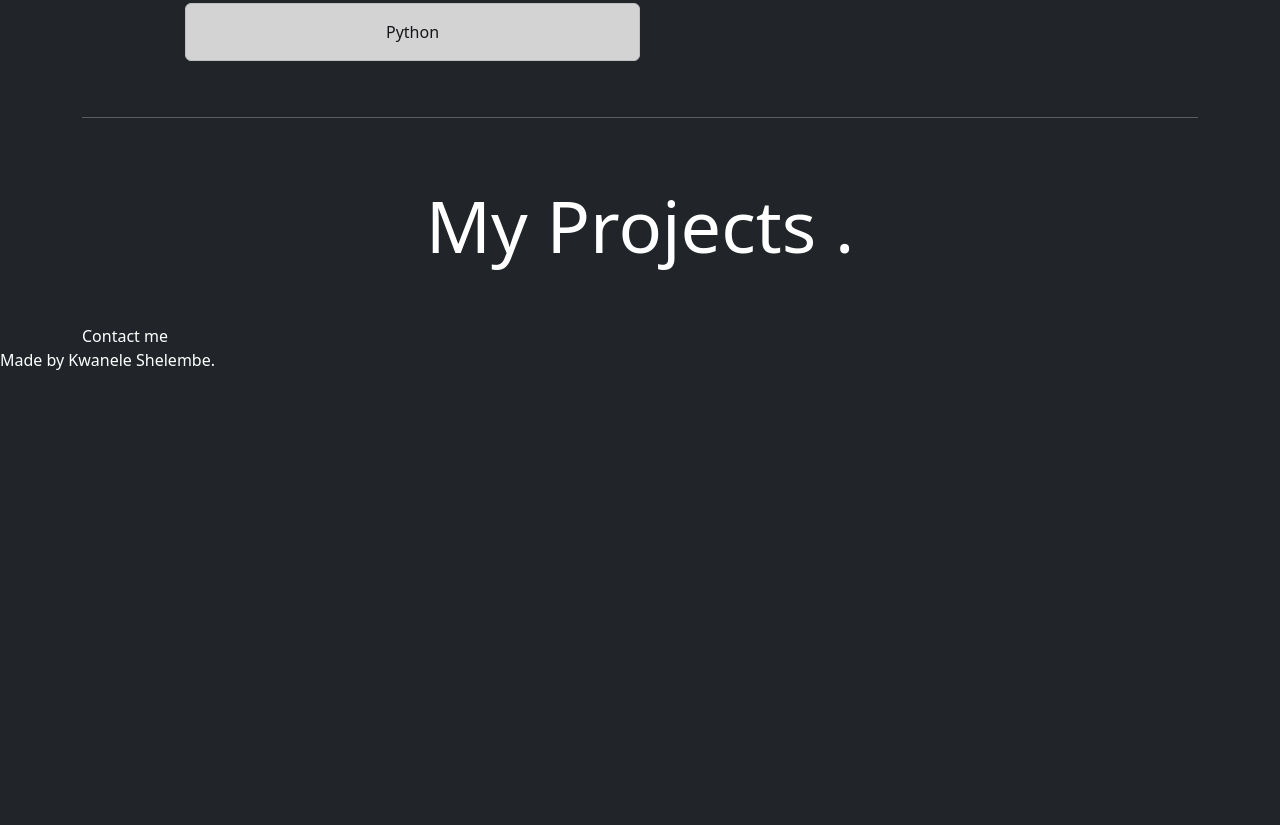
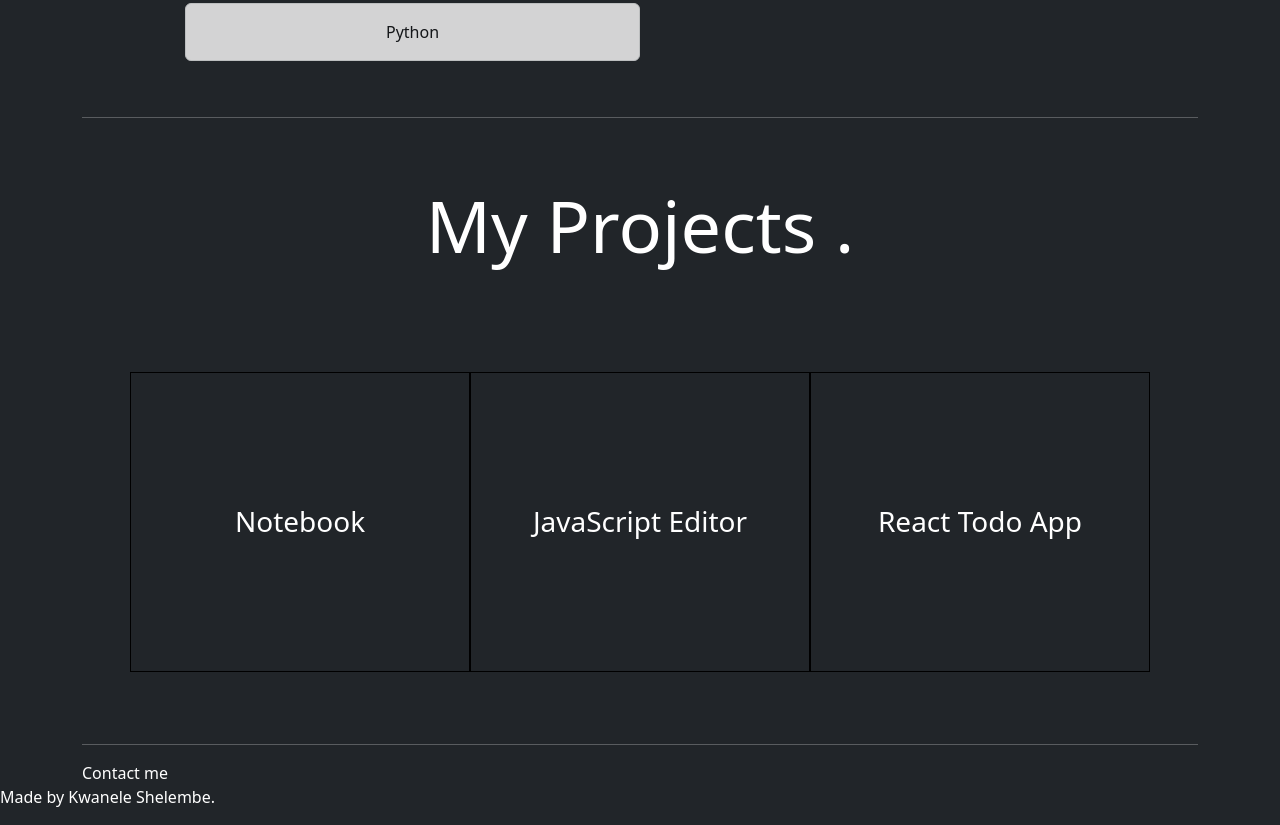
Before and after one commit to kwaneleshelembe/portfolio, a website: page index.html in a window 1280 px wide. Shown: the part 1607-2432 px from the top of the page. Before the commit the page ends 1995 px from the top, so only its background shows below. Drawn offline with Linux system fonts and the light colour scheme.

Commit message:
added projects section

```diff
--- a/css/styles.css
+++ b/css/styles.css
@@ -4,7 +4,6 @@
 	color: #aaa;
 	transition: 500ms;
 }
-
 .link:after{
 	content: "";
 	display: block;
@@ -36,3 +35,17 @@
 .about-link{
 	text-decoration: none;
 }
+
+.project{
+	height: 300px;
+	border: 1px solid #000;
+	display: flex;
+	justify-content: center;
+	align-items: center;
+	text-decoration: none;
+	transition: 500ms;
+}
+
+.project:hover{
+	color: #eee;
+}
--- a/index.html
+++ b/index.html
@@ -52,7 +52,21 @@
 		<hr/>
 		<div id="projects">
 			<h4 class="text-center p-5 display-2">My Projects .</h4>
+			<div id="projects-container" class="container">
+				<div class="row p-5">
+					<a href="#" class="text-bg-dark h3 project col-md-4">
+					Notebook
+					</a>
+					<a href="#" class="text-bg-dark h3 project col-md-4">
+					JavaScript Editor
+					</a>
+					<a href="#" class="text-bg-dark h3 project col-md-4">
+					React Todo App
+					</a>
+				</div>
+			</div>
 		</div>
+		<hr>
 		<div id="contacts">
 			Contact me
 		</div>
```
